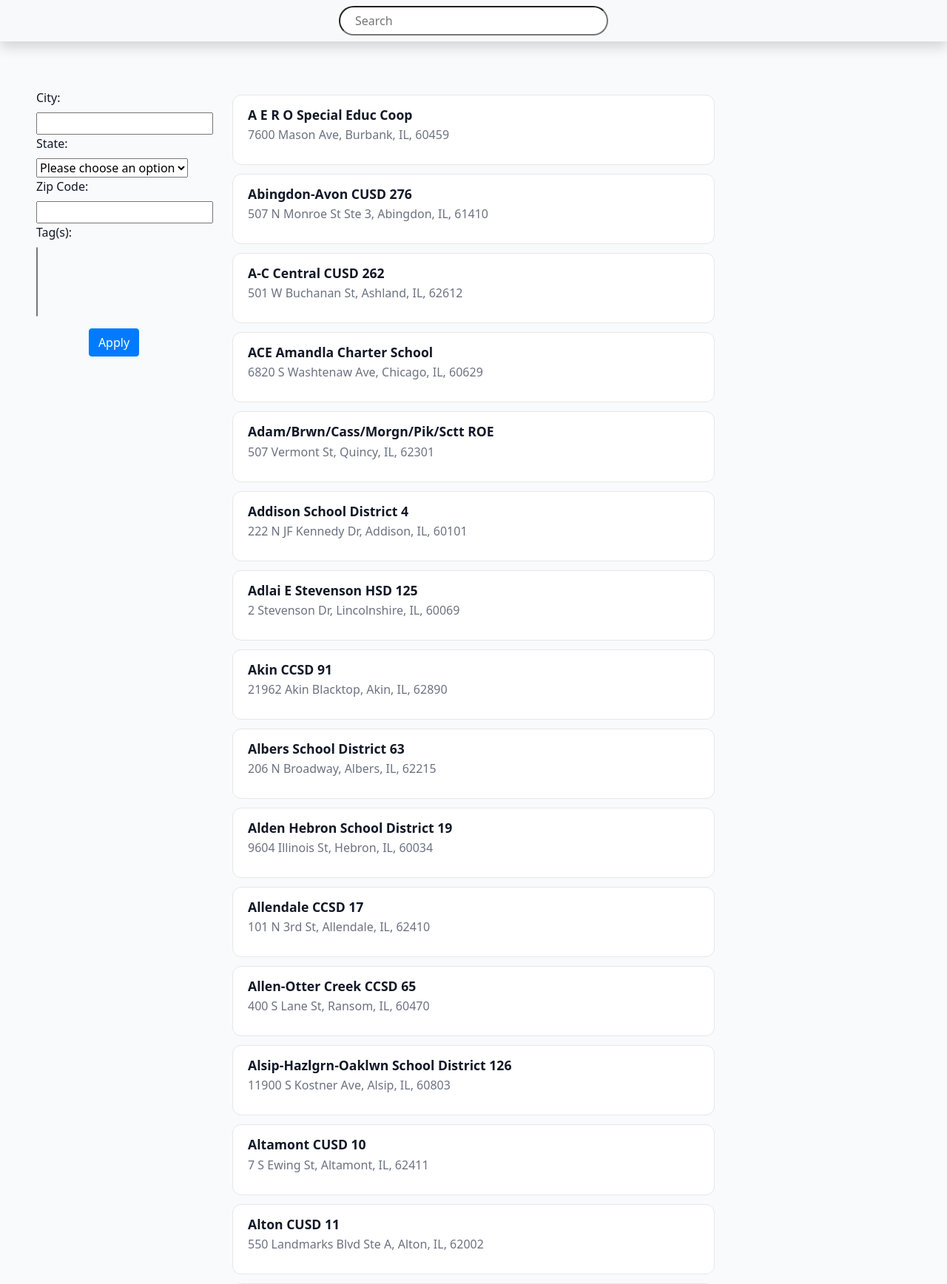
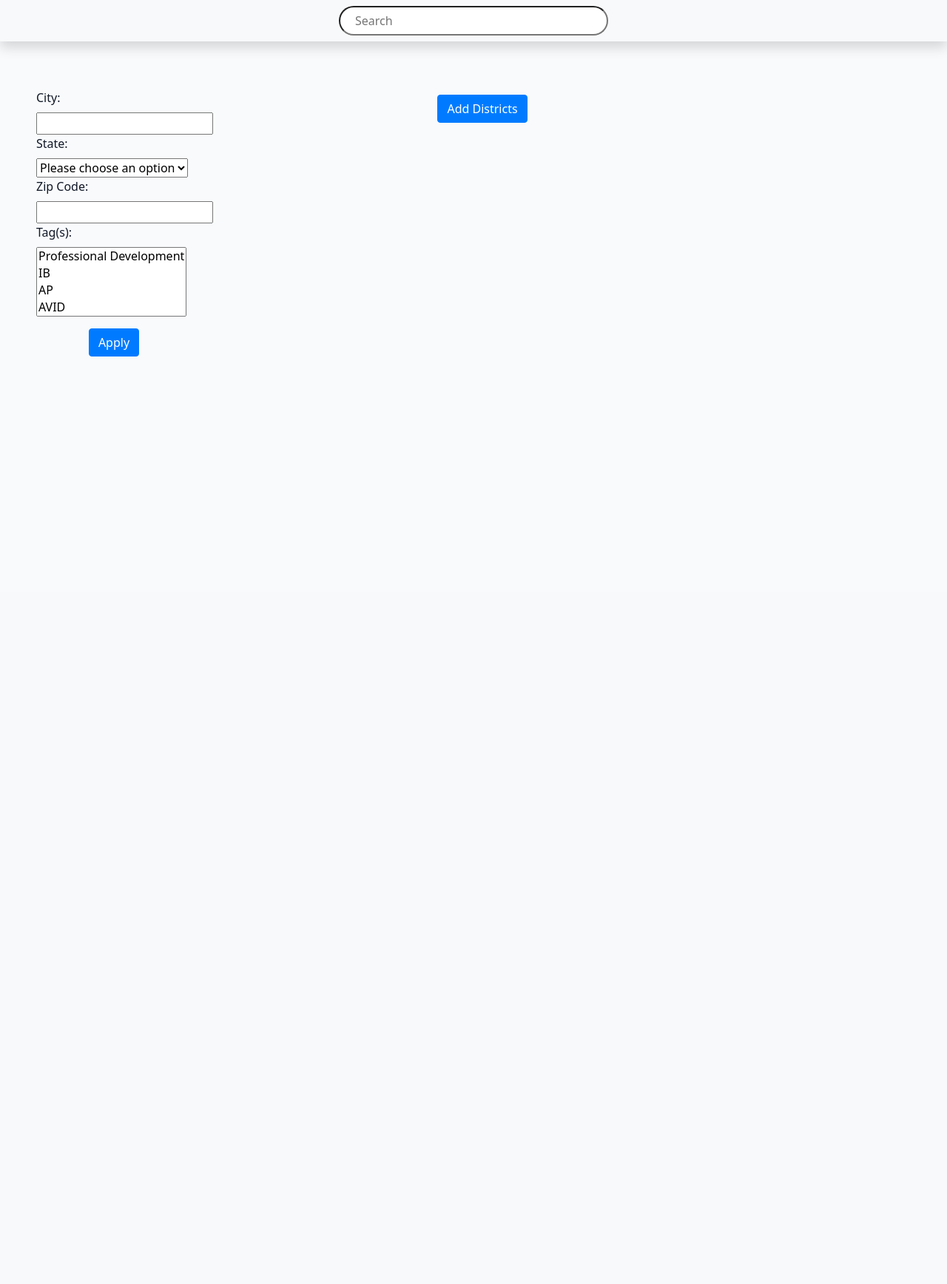
Before and after one commit to josediaz99/education_walkthrough_lead, a Flask app: page / in a window 1280 px wide. Shown: the top 1736 px of the page at 74% size. After the commit the page ends 482 px from the top, so only its background shows below. Run offline with Flask 3, Linux system fonts and the light colour scheme; parts of the project's set-up code (start-up, migrations or seed data) failed here and were passed over; some libraries are stand-ins or nearby versions.

Commit message:
Search + filter work together

```diff
--- a/website/templates/base.html
+++ b/website/templates/base.html
@@ -22,26 +22,6 @@
         <title>{% block title %}Home{% endblock%}</title>
     </head>
     <body>
-        <div class="navbar-container">
-            <nav class="navbar navbar-expand-lg navbar-light bg-light fixed-top shadow">
-                <button class="navbar-toggler" type="button" data-toggle="collapse" data-target="#navbar">
-                    <span class="navbar-toggler-icon"></span>
-                </button>
-                <div class="collapse navbar-collapse justify-content-center" id="navbar">
-                    <div class="navbar-nav">
-                        <input
-                            type="text"
-                            class="search"
-                            placeholder="Search"
-                            name="query"
-                            hx-get="/search"
-                            hx-trigger="keyup changed delay:100ms"
-                            hx-target="#results"
-                        />
-                    </div>
-                </div>
-            </nav>
-        </div>
 
         {% with messages=get_flashed_messages(with_categories=true) %}
             {% if messages %}
--- a/website/templates/home.html
+++ b/website/templates/home.html
@@ -3,8 +3,36 @@
 {% block title %}Home{% endblock %}
 
 {% block content %}
+    <div class="navbar-container">
+        <nav class="navbar navbar-expand-lg navbar-light bg-light fixed-top shadow">
+            <button class="navbar-toggler" type="button" data-toggle="collapse" data-target="#navbar">
+                <span class="navbar-toggler-icon"></span>
+            </button>
+            <div class="collapse navbar-collapse justify-content-center" id="navbar">
+                <div class="navbar-nav">
+                    <input
+                        type="text"
+                        class="search"
+                        placeholder="Search"
+                        name="query"
+                        hx-get="/search"
+                        hx-trigger="keyup changed delay:100ms"
+                        hx-target="#results"
+                        hx-include="#filter-form"
+                        hx-push-url="true"
+                        hx-boost="true"
+                    />
+                </div>
+            </div>
+        </nav>
+    </div>
     <div class="filter">
-        <form method="GET" action="/">
+        <form
+            id="filter-form"
+            hx-get="/search"
+            hx-target="#results"
+            hx-include=".search"
+            >
             <label for="city">City:</label><br>
             <input type="text" id="city" name="city"><br>
             <label for="state">State:</label><br>
--- a/website/views.py
+++ b/website/views.py
@@ -12,6 +12,8 @@
 
 @views.route('/', methods=['GET', 'POST'])
 def home():
+    schools = []
+
     if request.method == 'POST':
         print("LOADING SCHOOLS")
         school_districts = get_school_districts("IL")
@@ -34,7 +36,9 @@
                 db.session.add(new_school)
                 db.session.commit()
 
-    return render_template("home.html", schools=School.query.all())
+        schools = School.query.all()
+
+    return render_template("home.html", schools=schools, tags=Tag.query.all(), states=["AL","AK","AZ","AR","CA","CO","CT","DE","FL","GA","HI","ID","IL","IN","IA","KS","KY","LA","ME","MD","MA","MI","MN","MS","MO","MT","NE","NV","NH","NJ","NM","NY","NC","ND","OH","OK","OR","PA","RI","SC","SD","TN","TX","UT","VT","VA","WA","WV","WI","WY"])
 
 @views.route('/district/<int:district_id>')
 def district_detail(district_id):
@@ -44,33 +48,27 @@
 
 @views.route('/search')
 def search():
-    query = request.args.get("query")
-    if(query != ""):
-        results = School.query.filter(
-            School.name.ilike(f"%{query}%") |
-            School.street.ilike(f"%{query}%") |
-            School.city.ilike(f"%{query}%") |
-            School.state.ilike(f"%{query}%") |
-            School.zip_code.ilike(f"%{query}%") |
-            School.phone_number.ilike(f"%{query}%") |
-            School.email.ilike(f"%{query}%") |
-            School.website.ilike(f"%{query}%")
-        ).all()
-    else:
-        results = School.query.all()
+    print("SEARCH")
+    city = request.args.get('city')
+    state = request.args.get('state')
+    zip_code = request.args.get('zip_code')
 
-    return render_template('search_results.html', results=results)
-
-@views.route('/filter', methods=['POST'])
-def filter():
-    city = request.form.get('city')
-    state = request.form.get('state')
-    zip_code = request.form.get('zip_code')
-
-    tag_names = request.form.getlist('tags')
+    tag_names = request.args.getlist('tags')
     tags = db.session.query(Tag).filter(Tag.name.in_(tag_names)).all()
 
     query = db.session.query(School)
+
+    search = request.args.get("query")
+
+    if(search and search != ""):
+        print("HERE")
+        query = query.filter(
+            School.name.ilike(f"%{search}%") |
+            School.street.ilike(f"%{search}%") |
+            School.phone_number.ilike(f"%{search}%") |
+            School.email.ilike(f"%{search}%") |
+            School.website.ilike(f"%{search}%")
+        )
 
     if(city):
         query = query.filter(School.city == city)
```
